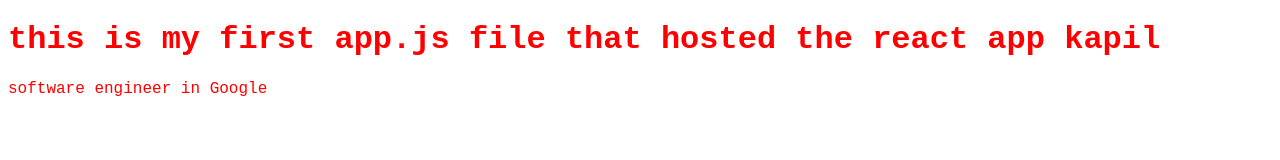
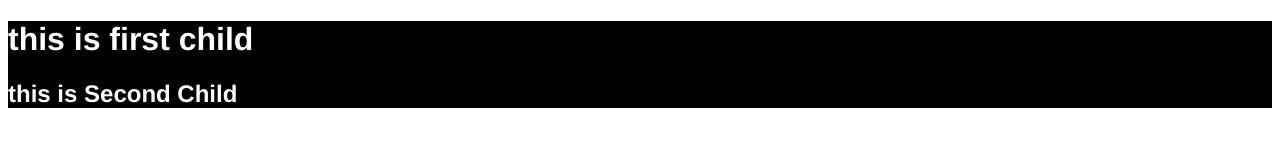
Before and after one commit to KetanChauhan21/React_Course, a plain HTML site: page index.html in a window 1280 px wide. Drawn offline with nearby package versions, Linux system fonts and the light colour scheme.

Commit message:
26/11/25 commit react

```diff
--- a/App.js
+++ b/App.js
@@ -1,10 +1,13 @@
 // React.createElement(type, props, ...children)
-const element = React.createElement("h1", {}, "this is my first app.js file that hosted the react app kapil");
-const element1 = React.createElement("p", {}, "software engineer in Google");
+// const element = React.createElement("h1", {}, "this is my first app.js file that hosted the react app kapil");
+// const element1 = React.createElement("p", {}, "software engineer in Google");
 
-console.log(element1)
+const parent = React.createElement("div", {id:"parent"}, [React.createElement("h1","id:child1", "this is first child"), React.createElement("h2","id:child2","this is Second Child")])
+
+// console.log(element1)
 
 
 const root = ReactDOM.createRoot(document.getElementById("root"));
 // this is how i render the jsx component through the createElement
-root.render(React.createElement(React.Fragment, {}, element, element1));
+root.render(parent);
+// root.render(React.createElement(React.Fragment, {}, element, element1));
--- a/Index.css
+++ b/Index.css
@@ -1,4 +1,8 @@
 body{
-    font-family:'Courier New', Courier, monospace;
-    color: red;
+    font-family:'Franklin Gothic Medium', 'Arial Narrow', Arial, sans-serif;
+    color: white;
 }
+
+#parent{
+    background-color:black;
+}
```
